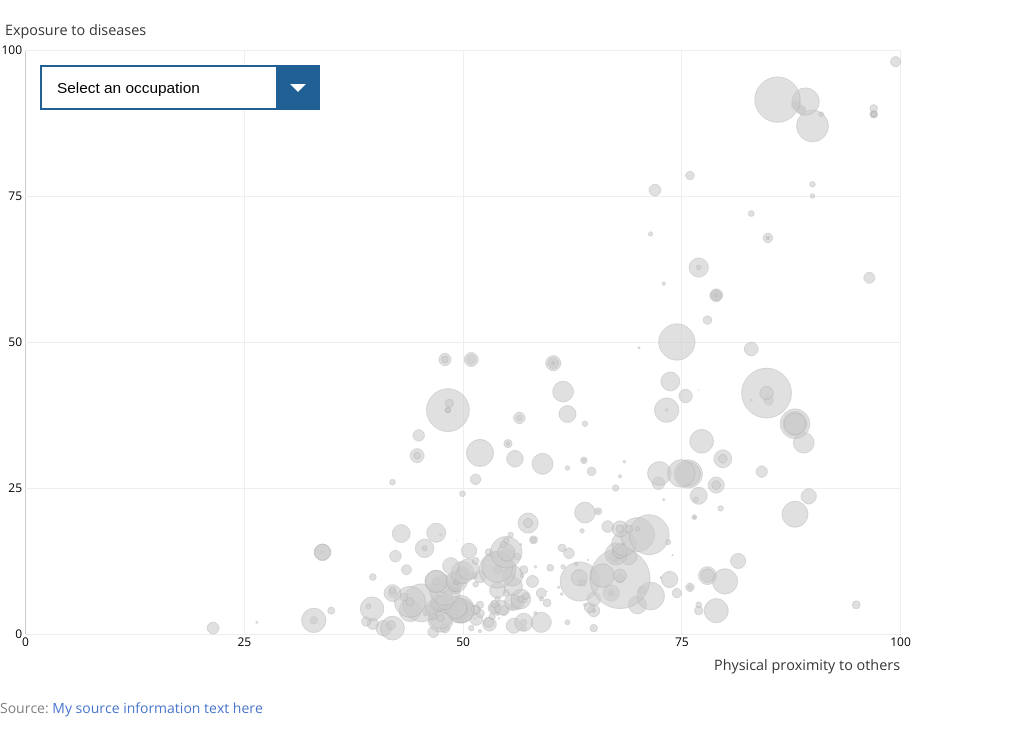
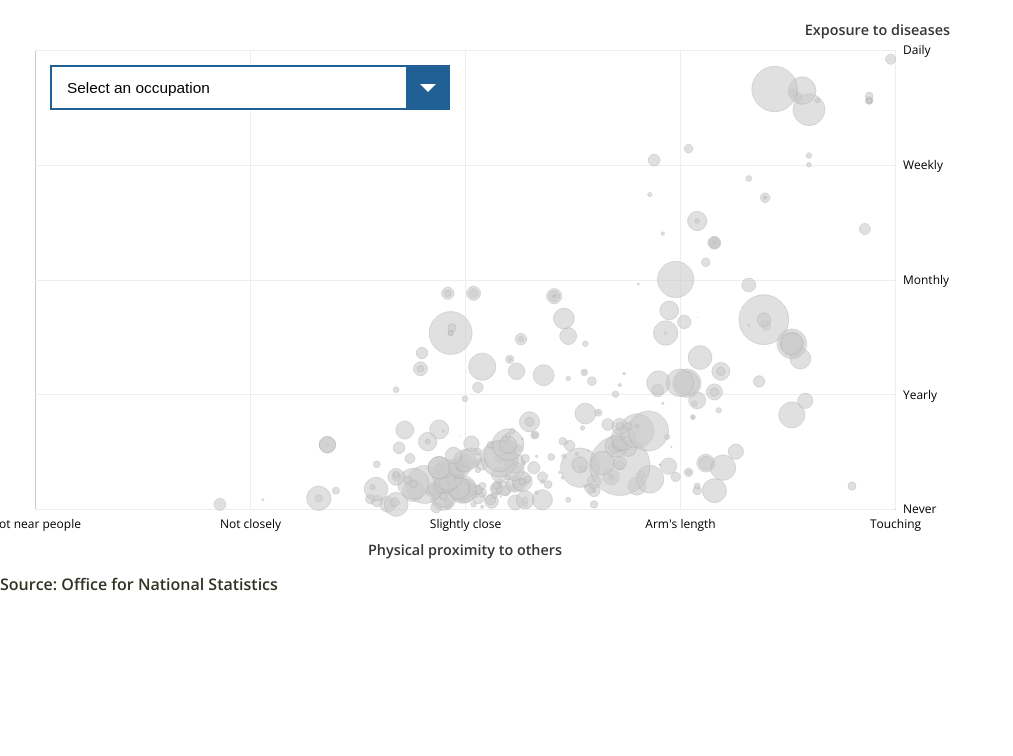
Before and after one commit to ONSvisual/workers-risk, a plain HTML site: page scatter/index.html in a window 1280 px wide. Shown: the whole page, without its empty margins (0-1013 px from the left). Drawn offline with nearby package versions, Linux system fonts and the light colour scheme.

Commit message:
scatterchanges

```diff
--- a/scatter/data/config.json
+++ b/scatter/data/config.json
@@ -4,7 +4,7 @@
             "pickxdata":"proximity",
             "pickydata":"exposure",
             "fills":["#ccc","#ccc","#ccc","#ccc","#ccc","#ccc","#ccc","#ccc","#ccc"],
-            "sourceText":["My source information text here"],
+            "sourceText":["Office for National Statistics"],
             "sourceURL":["http://www.ons.gov.uk/"],
             "rectannotations":[],
             "textAnnotations":[
@@ -43,13 +43,13 @@
 
 	},
     "optional" : {
-            "margin_sm": [50 ,20, 10, 25],
-            "margin_md": [50, 20, 10, 25],
-            "margin_lg": [50, 50, 10, 25],
+            "margin_sm": [50 ,20, 10, 35],
+            "margin_md": [50, 20, 10, 35],
+            "margin_lg": [50, 55, 10, 35],
 
             "aspectRatio_sm" : [1,1.6],
             "aspectRatio_md" : [1.5,1],
-            "aspectRatio_lg" : [1.5,1],
+            "aspectRatio_lg" : [1.5,0.8],
 
             "mobileBreakpoint" : 610,
 
--- a/scatter/index.html
+++ b/scatter/index.html
@@ -71,10 +71,29 @@
           stroke-width:20px;
         }
 
+        .labeltext {
+          color: #323321;
+
+        }
+
+        /* .annotation-close {
+          cursor:pointer;
+        } */
 
         .annotation-note-bg {
           /* fill: fuchsia !important;
           fill-opacity: 0.5 !important; */
+        }
+
+        .footer {
+          font-size: 16px;
+          font-weight: 700;
+          color: #323123;
+        }
+
+        .footer a {
+          text-decoration: none;
+          color: #323123 !important;
         }
 
         @media (max-width: 500px) {
@@ -92,9 +111,9 @@
             position: absolute;
             background: white;
             top: 65px;
-            width: 280px;
+            width: 400px;
             height: 45px;
-            left: 40px;
+            left: 50px;
             border: none;
             z-index:2;
           }
@@ -265,8 +284,6 @@ function drawGraphic(){
                           })
       }
 
-      console.log(maxR)
-
       var ratio =  height / chart_width;
 
        x = d3.scaleLinear()
@@ -288,30 +305,44 @@ function drawGraphic(){
 
 
       var xAxis = d3.axisBottom(x),
-          yAxis = d3.axisLeft(y);
+          yAxis = d3.axisRight(y);
+
+      ylabels = ["Never","Yearly","Monthly","Weekly","Daily"];
+
+      xlabels = ["Not near people","Not closely","Slightly close","Arm's length","Touching"];
 
     //specify number or ticks on y axis
   	if (parseInt(graphic.style("width") ) <= threshold_sm) {
   		yAxis.ticks(dvc.optional.y_num_ticks_sm_md_lg[0])
             .tickValues([0,25,50,75,100])
+            .tickFormat(function(d,i){ return ylabels[i]})
   	 } else if (parseInt(graphic.style("width") ) <= threshold_md){
   		yAxis.ticks(dvc.optional.y_num_ticks_sm_md_lg[1])
             .tickValues([0,25,50,75,100])
+            .tickFormat(function(d,i){ return ylabels[i]})
+
   	 } else {
   		yAxis.ticks(dvc.optional.y_num_ticks_sm_md_lg[2])
             .tickValues([0,25,50,75,100])
+            .tickFormat(function(d,i){ return ylabels[i]})
+
   	 }
 
      //specify number or ticks on y axis
     if (parseInt(graphic.style("width") ) <= threshold_sm) {
       xAxis.ticks(dvc.optional.x_num_ticks_sm_md_lg[0])
             .tickValues([0,25,50,75,100])
+            .tickFormat(function(d,i){ return xlabels[i]})
      } else if (parseInt(graphic.style("width") ) <= threshold_md){
       xAxis.ticks(dvc.optional.x_num_ticks_sm_md_lg[1])
             .tickValues([0,25,50,75,100])
+            .tickFormat(function(d,i){ return xlabels[i]})
+
      } else {
       xAxis.ticks(dvc.optional.x_num_ticks_sm_md_lg[2])
           .tickValues([0,25,50,75,100])
+          .tickFormat(function(d,i){ return xlabels[i]})
+
      }
 
 
@@ -320,25 +351,30 @@ function drawGraphic(){
          .attr('transform', 'translate(0, ' + height + ')')
          .call(xAxis.tickSize(-height, 0, 0))
          .append('text')
-           .attr('x', chart_width)
+           .attr('x', chart_width/2)
            .attr('dy', '2.5em')
-           .attr('text-anchor', 'end')
+           .attr('text-anchor', 'middle')
            .attr('fill', 'rgb(54, 54, 54)')
            .attr('font-size', '1.2em')
+           .attr("font-weight","bold")
            .text(function(d,i){return dvc.essential.xAxisLabel});
 
       g.append('g')
          .attr('class', 'y-axis grid axis')
-         .call(yAxis.tickSize(-chart_width, 0, 0))
+         .call(yAxis.tickSize(chart_width, 0 , chart_width))
          .append('text')
              .attr('y', -15)
-             .attr("x", -20)
+             .attr("x", chart_width + margin.right - 5)
              // .attr('dy', '-2em')
              // .attr('dx','-3em')
-             .attr('text-anchor', 'start')
+             .attr('text-anchor', 'end')
              .attr('fill', 'rgb(54, 54, 54)')
              .attr('font-size', '1.2em')
+             .attr("font-weight","bold")
              .text(function(d,i){return dvc.essential.yAxisLabel})
+
+      d3.selectAll(".x-axis text").attr("y","10")
+      d3.selectAll(".y-axis text").attr("transform","translate(5,0)")
 
       g.append('defs')
          .append('clipPath')
@@ -391,28 +427,6 @@ function drawGraphic(){
                 .attr('stroke',"#b4b4b4")
                 .attr("stroke-width","1px")
           }
-          // draw convex hulls
-          // for(j=0; j<dvc.essential.fills.length; j++){
-          //
-          //
-          //   vertices[j] = [];
-          //
-          //   filtered =graphic_data.filter(function(d){return d.group == 'grp' + (j+1);})
-          //
-          //   for(i=0; i<filtered.length; i++) {
-          //     vertices[j].push([x(filtered[i][dvc.essential.pickxdata]),y(filtered[i][dvc.essential.pickydata])])
-          //   }
-          //
-          //   hullVertices[j] = d3.polygonHull(vertices[j])
-          //
-          //   hulls.append("path")
-          //     .attr("class","hull")
-          //     .attr("fill",dvc.essential.fills[j])
-          //     .attr("stroke",dvc.essential.fills[j])
-          //     .datum(hullVertices[j])
-          //     .attr("d", function(d) { return "M" + d.join("L") + "Z"; });
-          // }
-
 
 
           //create link to source
@@ -448,17 +462,22 @@ function drawGraphic(){
                     .text(d.text)
                     .call(wrap,dvc.essential.textAnnotationWrap);
 
-                      console.log(d)
-                    //d3.selectAll("#c" + d.soc).classed("highlightedCircle",true).raise();
-
-
                   })
 
 //d3-annotations tooltips(from https://bl.ocks.org/Fil/17fc857c3ce36bf8e21ddefab8bc9af4/167bce6e2b706016004a3baf14f838203646a27a)
 
       // create a container for tooltips
-      tipg = svg.append("g")
-        .attr("class", "annotation-tip");
+      tipg = d3.select('#graphic').append('svg')
+                  .style("position","absolute")
+                  .style("left","0px")
+                  .style("right","0px")
+                  .style("pointer-events","none")
+                  .attr("id","tooltippin")
+                  .attr('width', chart_width + margin.left + margin.right)
+                  .attr('height', height + margin.top + margin.bottom +50)
+                  .append("g")
+                  .attr("class", "annotation-tip")
+                  .style("pointer-events","all")
 
 
       // this function will call d3.annotation when a tooltip has to be drawn
@@ -478,8 +497,8 @@ function drawGraphic(){
                  align: "middle",
                  title: graphic_data[d.index].name || "??",
                  bgPadding: borders,
-                 label: "Exposure to disease"+": "+d3.format('.1f')(d.data[1])+" "+ ",Physical proximity" +": "+d3.format('.1f')(d.data[0]),
-                 wrapSplitter: /,/,
+                 label: "Exposure to disease"+": "+d3.format('.1f')(d.data[1])+" "+ "'Physical proximity" +": "+d3.format('.1f')(d.data[0]),
+                 wrapSplitter: /'/,
                  wrap:dvc.essential.d3AnnotationWrap
               }//,
               // subject: {
@@ -520,8 +539,6 @@ function drawGraphic(){
               })
 
           }
-
-
 
           d3.select(".connector").attr("stroke","#236092")
         } //end tip()
@@ -564,8 +581,6 @@ function drawGraphic(){
 
           function hover() {
 
-            console.log(overcircle)
-
               if(overcircle == false) {
 
 
@@ -580,15 +595,12 @@ function drawGraphic(){
                 // closest to the mouse, limited by max distance voronoiRadius
                 var site = voronoi.find(mx, my, voronoiRadius);
 
-                //console.log(splited = str.split(" ");)
-
                 classString = d3.select(".index" + site.index).attr("class");
 
                 splitString = classString.split(" ");
                 d3.selectAll(".circles").classed("focusCircle",false);
                 d3.selectAll("." + splitString[2]).classed("focusCircle",true)//.raise();
                 code = d3.select(".index" + site.index).attr("id")
-                //console.log(code)
                 $("#varselect").val(code);
 
 
@@ -612,8 +624,6 @@ function drawGraphic(){
 
                 splitString = classString.split(" ");
 
-                console.log(splitString)
-
                 indexString = splitString[3].split("index");
 
                 myObj = {}
@@ -626,7 +636,6 @@ function drawGraphic(){
                 myObj['data'] = [xVal,yVal];
                 myObj['index'] = indexString[1]
 
-                console.log(myObj)
                 tip(myObj)
 
 
@@ -754,8 +763,6 @@ function drawGraphic(){
 
       function selectCircle() {
 
-        console.log("selectCircle")
-
         selocc = d3.select("#varselect").node().value;
         window.location.hash = selocc;
 
@@ -773,8 +780,6 @@ function drawGraphic(){
 
         splitString = classString.split(" ");
 
-        console.log(splitString)
-
         indexString = splitString[3].split("index");
 
         myObj = {}
@@ -787,7 +792,6 @@ function drawGraphic(){
         myObj['data'] = [xVal,yVal];
         myObj['index'] = indexString[1]
 
-        console.log(myObj)
         tip(myObj)
 
       } //end selectCircle
@@ -797,13 +801,25 @@ function drawGraphic(){
      urlLocal = window.location.href;
 
      var listnamesLocal = urlLocal.split("#")[1];
-    //console.log(urlLocal)
+
      if(listnamesLocal != undefined) {
 
        listnamesA = listnamesLocal.split(',').slice(0).join(',');
 
-       listnames = 	listnamesA.split(',');
-      // console.log(listnames)
+
+      listnamesAll = listnamesA.split(',');
+
+      listnames = [];
+      listnameshow = [];
+
+      listnamesAll.forEach(function(d,i) {
+         if(i % 2 === 0) {
+           listnames.push(d);
+         } else {
+           listnameshow.push(d);
+         }
+       })
+
 
       if(listnames.length == 1){
             d3.selectAll(".circles").classed("focusCircle",false);
@@ -841,14 +857,19 @@ function drawGraphic(){
         d3.selectAll(".circles").classed("focusCircle",false);
 
         listnames.forEach(function(d,i) {
-          d3.selectAll("#" + listnames[i]).classed("highlightedCircle",true)//.raise();
+          d3.selectAll("#" + listnames[i]).classed("highlightedCircle",true).raise();
 
           //get the name of the occupation based on the code
           namex = graphic_data.filter(function(data,i){return d == "c" + data.uk_2010_soc_code})
 
+
+          //add a label if set through URL
+          if(listnameshow[i] != 0) {
+
             //add in a label (but don't place it yet)
             currlabel = d3.select("#graphic")
-              .append("p")
+                .insert("p","#tooltippin")
+                .attr("class","labeltext")
                 .attr("id","labeltext" + i)
                 .style("position","absolute")
                 .style("text-align","center")
@@ -860,7 +881,10 @@ function drawGraphic(){
             labelheight = parseInt(currlabel.style("height"));
 
             currlabel.style("left",x(namex[0].proximity) + margin.left - 50 + "px")
-                   .style("top",y(namex[0].exposure)  + margin.top - labelheight - r(Math.sqrt(namex[0].in_employment/Math.PI) ) + "px")
+                     .style("top",y(namex[0].exposure)  + margin.top - 5 - labelheight - r(Math.sqrt(namex[0].in_employment/Math.PI) ) + "px")
+
+
+          }
 
 
         });
```
Also changed, not shown: 2 other files. Lines whose indentation alone changed are shown as unchanged.
